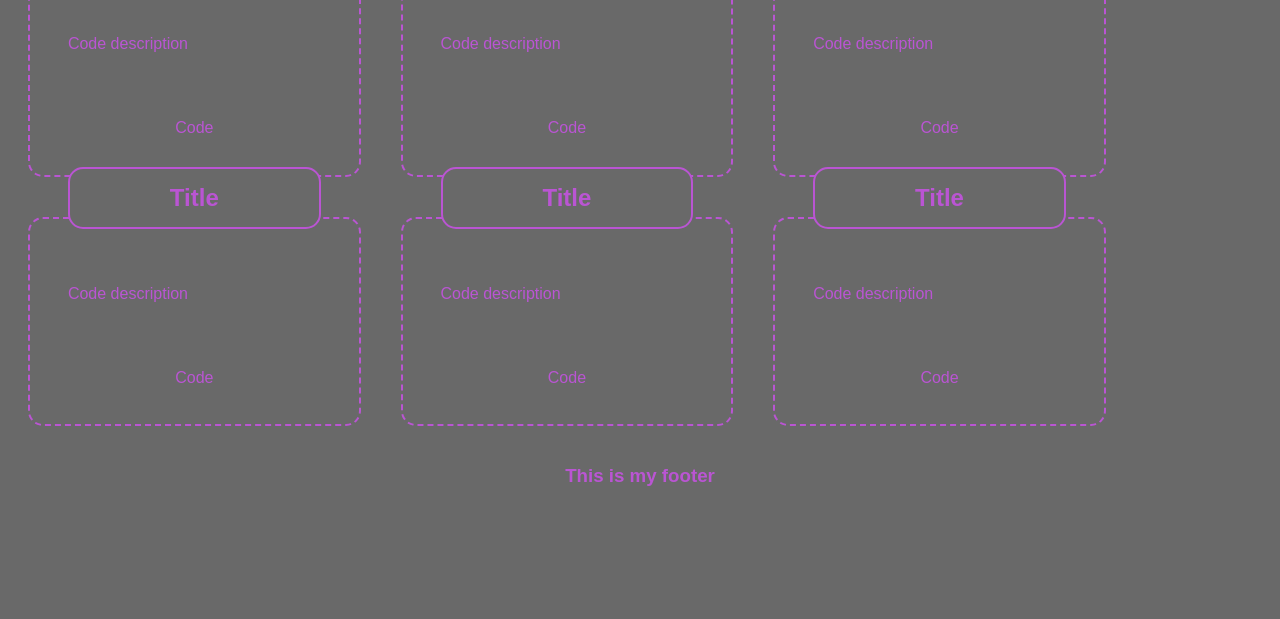
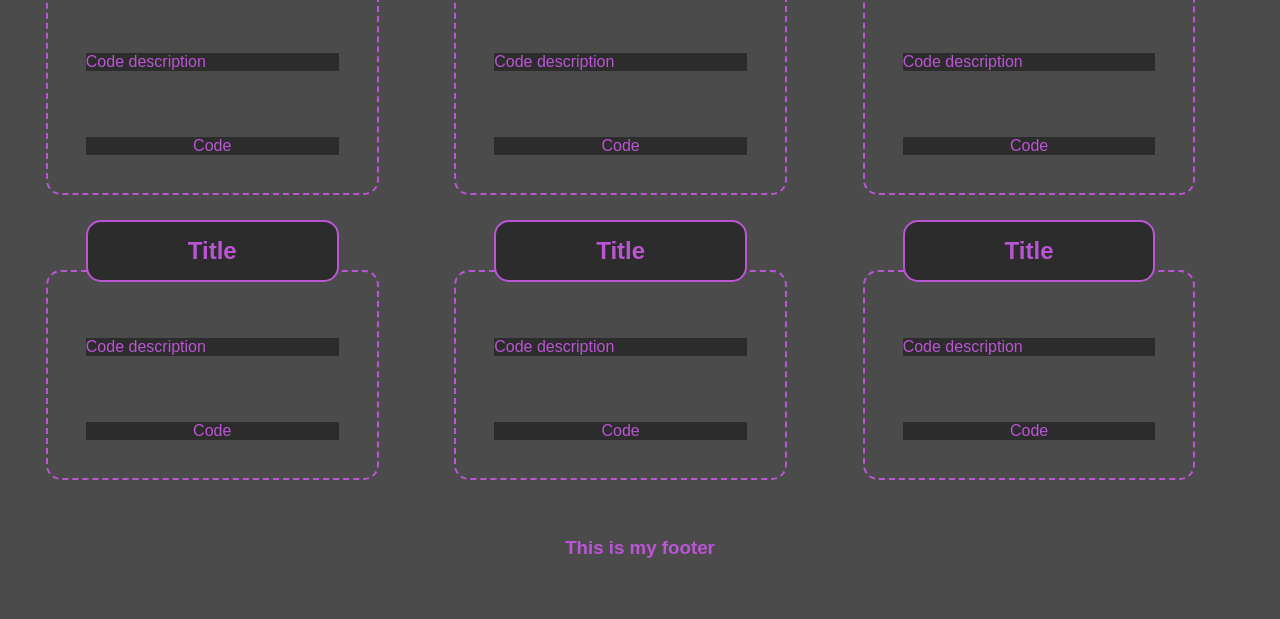
Before and after one commit to RitzGL/css-cheat-sheet, a plain HTML site: page index.html in a window 1280 px wide. Shown: the part 181-800 px from the top of the page. Drawn offline with Linux system fonts and the light colour scheme.

Commit message:
moved display to main, added different colors

```diff
--- a/css/style.css
+++ b/css/style.css
@@ -1,6 +1,6 @@
 *{
     /*universal element definition*/
-    background-color: dimgray;
+    background-color: rgb(75, 75, 75);
     color:mediumorchid;
     font-family: sans-serif;
 }
@@ -9,7 +9,7 @@ header, footer{
     text-align: center;
 }
 
-.content{
+main{
     display: flex;
     flex-wrap: wrap;
 }
@@ -17,7 +17,7 @@ header, footer{
 .card{
 
     /*dimensions and spacing*/
-    margin: 20px;
+    margin: 3%;
     padding: 3%;
 
     /*border edits*/
@@ -48,6 +48,9 @@ header, footer{
     border-style: solid;
     border-radius: 15px;
 
+    /*colouring*/
+    background-color: rgb(44, 44, 44);
+
 }
 
 .card p{
@@ -56,8 +59,14 @@ header, footer{
     position:relative;
     bottom:50px;
 
+    /*colouring*/
+    background-color: rgb(44, 44, 44);
+
 }
 
 .card section{
     text-align: center;
+
+    /*colouring*/
+    background-color: rgb(44, 44, 44);
 }
```
